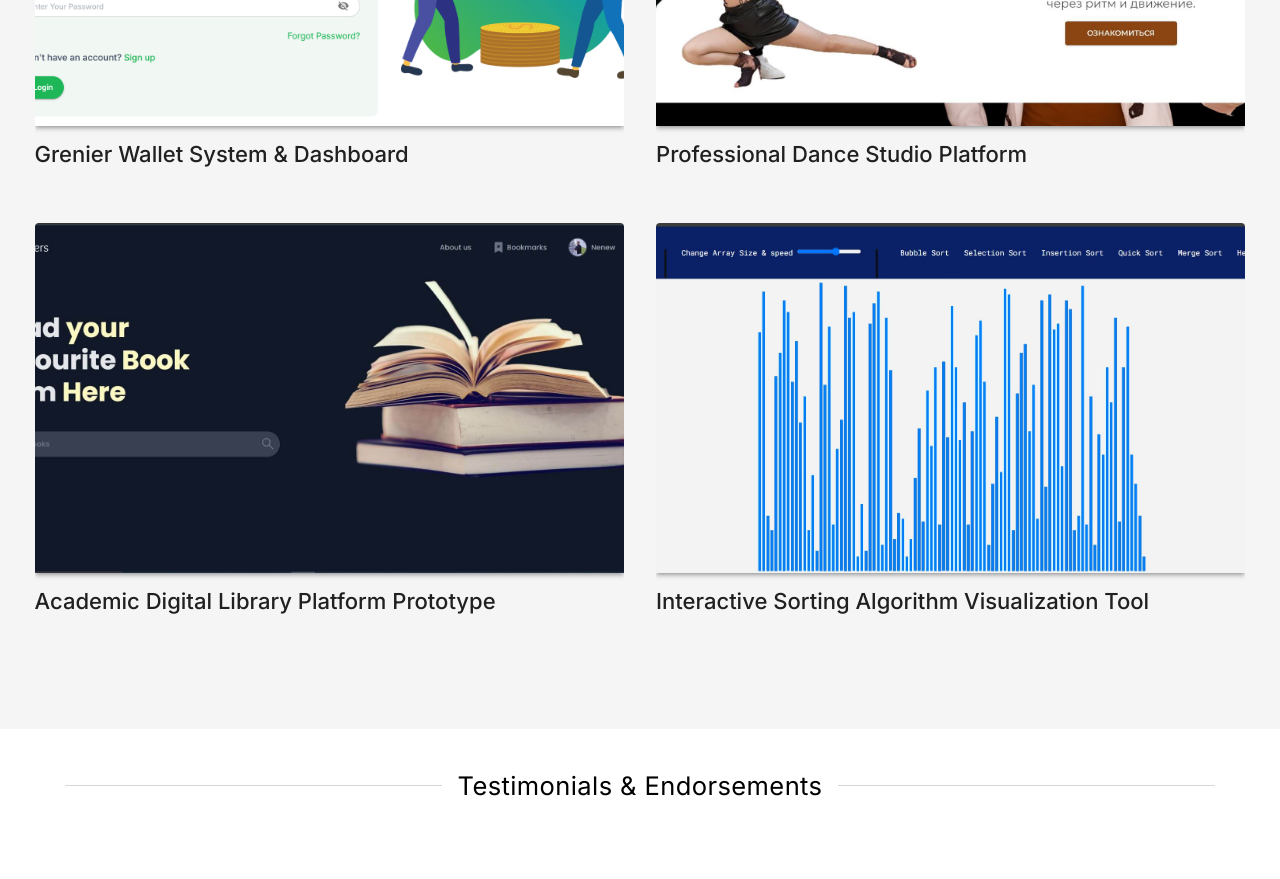
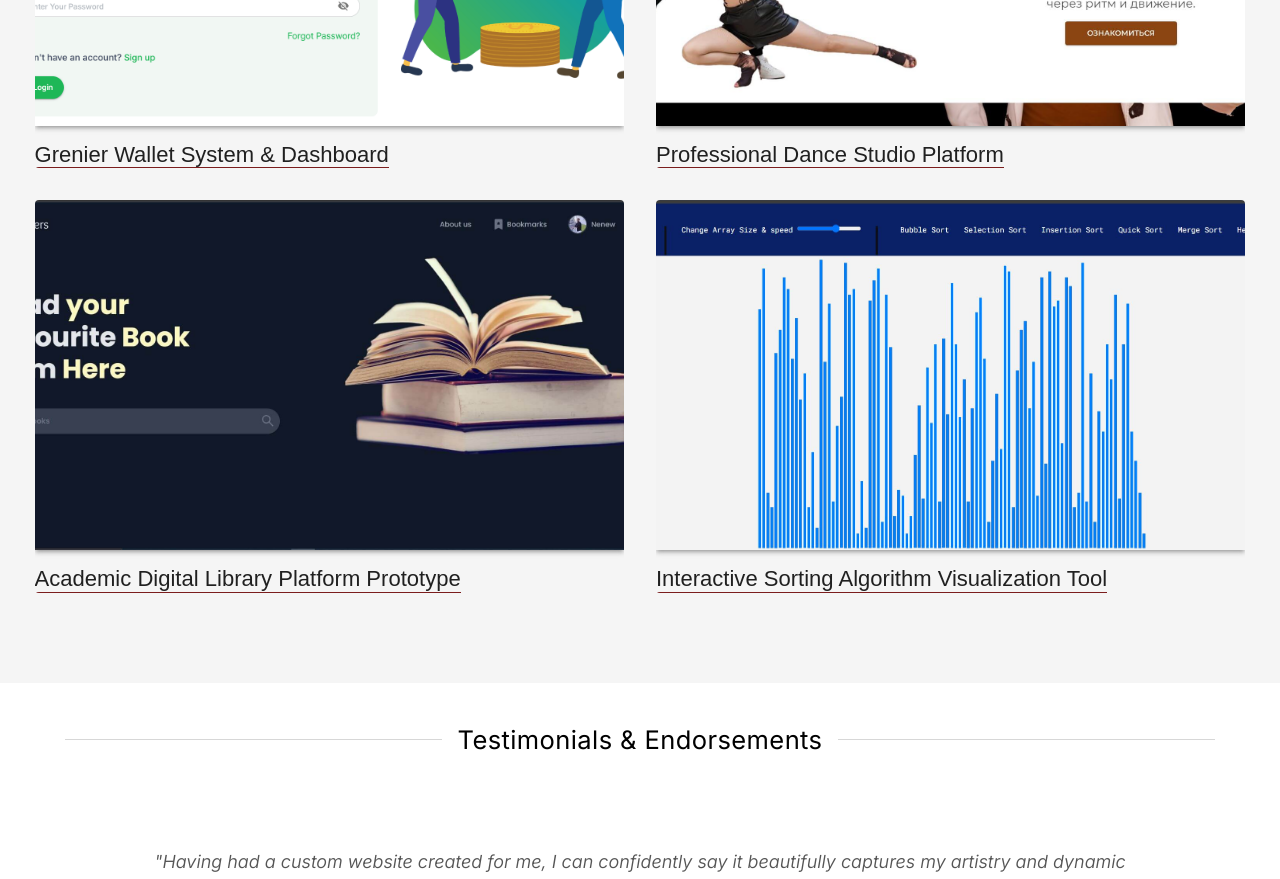
Before and after one commit to hansToussaint/Portfolio, a React (Vite) app: page / in a window 1280 px wide. Shown: the part 2920-3799 px from the top of the page. Built offline with nearby package versions, Linux system fonts and the light colour scheme; a web font is replaced by a local one.

Commit message:
title of the projectCard

```diff
--- a/src/components/ProjectCard.tsx
+++ b/src/components/ProjectCard.tsx
@@ -1,6 +1,6 @@
 import { useNavigate } from "react-router-dom";
 import { ProjectsProps } from "../projects/projects";
-import { Card, CardActionArea, CardContent, CardMedia, Typography, useMediaQuery } from "@mui/material";
+import { Card, CardActionArea, CardMedia, Typography, useMediaQuery } from "@mui/material";
 import theme from "../styles/Theme";
 
 interface ProjectCardProps {
@@ -42,14 +42,27 @@ const ProjectCard: React.FC<ProjectCardProps> = ({ project }) => {
           />
         )}
       </CardActionArea>
-      <CardContent
+
+      <CardActionArea
+      onClick={handleClick}
+      disableRipple
+      disableTouchRipple
         sx={{
+          width: "fit-content",
           backgroundColor: "transparent",
+          background: "none",
           pl: 0,
+          pt: 2,
         }}
       >
-        <Typography variant="h3">{project.title}</Typography>
-      </CardContent>
+        <Typography
+        variant="h3"
+        sx={{
+          borderBottom: `0.5px solid ${theme.palette.common.redColor}`
+          }}>
+          {project.title}
+        </Typography>
+      </CardActionArea>
     </Card>
   );
 };
```
